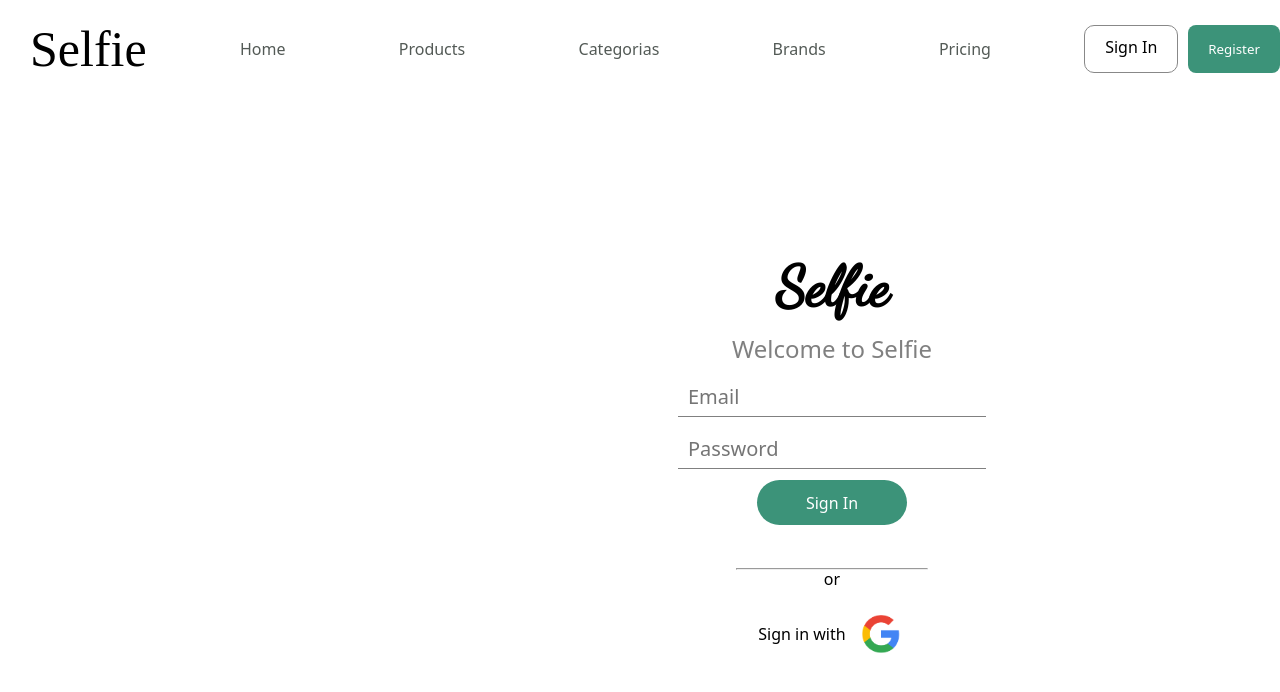
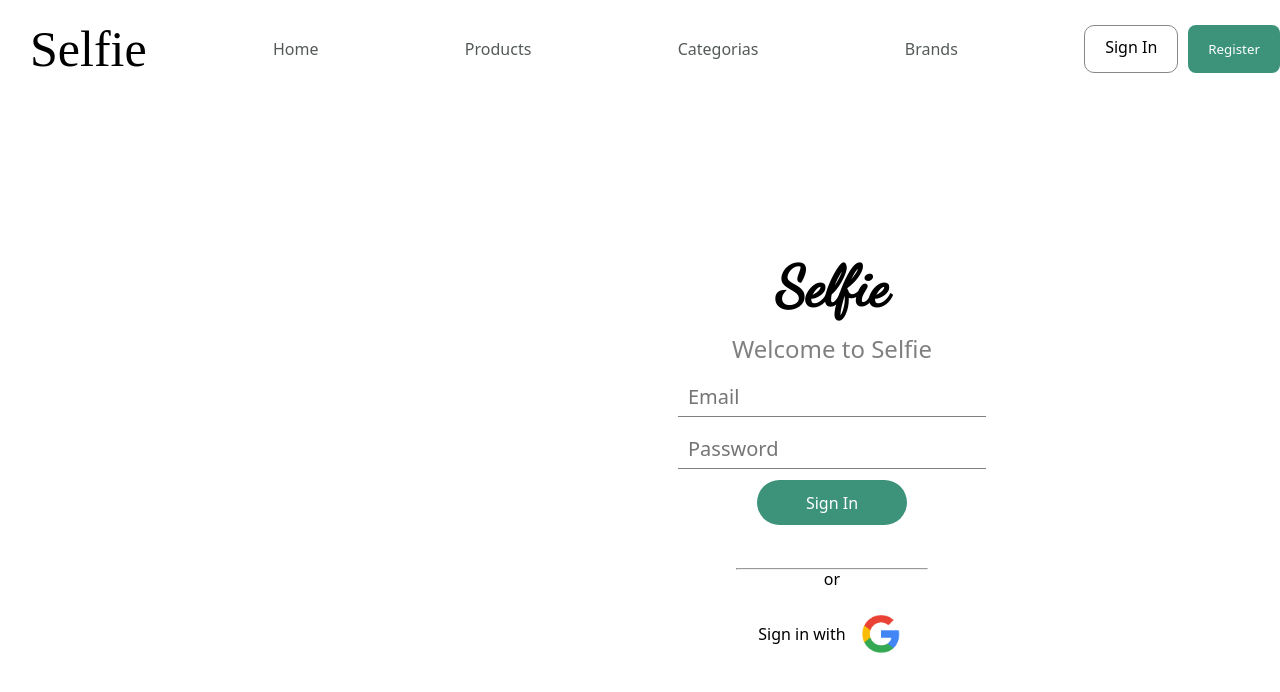
Before and after one commit to rixwess/online-shopping, a React (Create React App) app: page /signin in a window 1280 px wide. Shown: the top 692 px of the page. Built offline with nearby package versions, Linux system fonts and the light colour scheme.

Commit message:
Finished

```diff
--- a/src/components/Navbar/Navbar.jsx
+++ b/src/components/Navbar/Navbar.jsx
@@ -51,7 +51,6 @@ function Example() {
       <NavLink to="/Products ">Products</NavLink>
       <NavLink to="/Categories">Categorias</NavLink>
       <NavLink to="/category">Brands</NavLink>
-      <NavLink to="/brand">Pricing</NavLink>
       <div>
         <div className="link">
           <Link to={"/signin"}>Sign In</Link>
```
